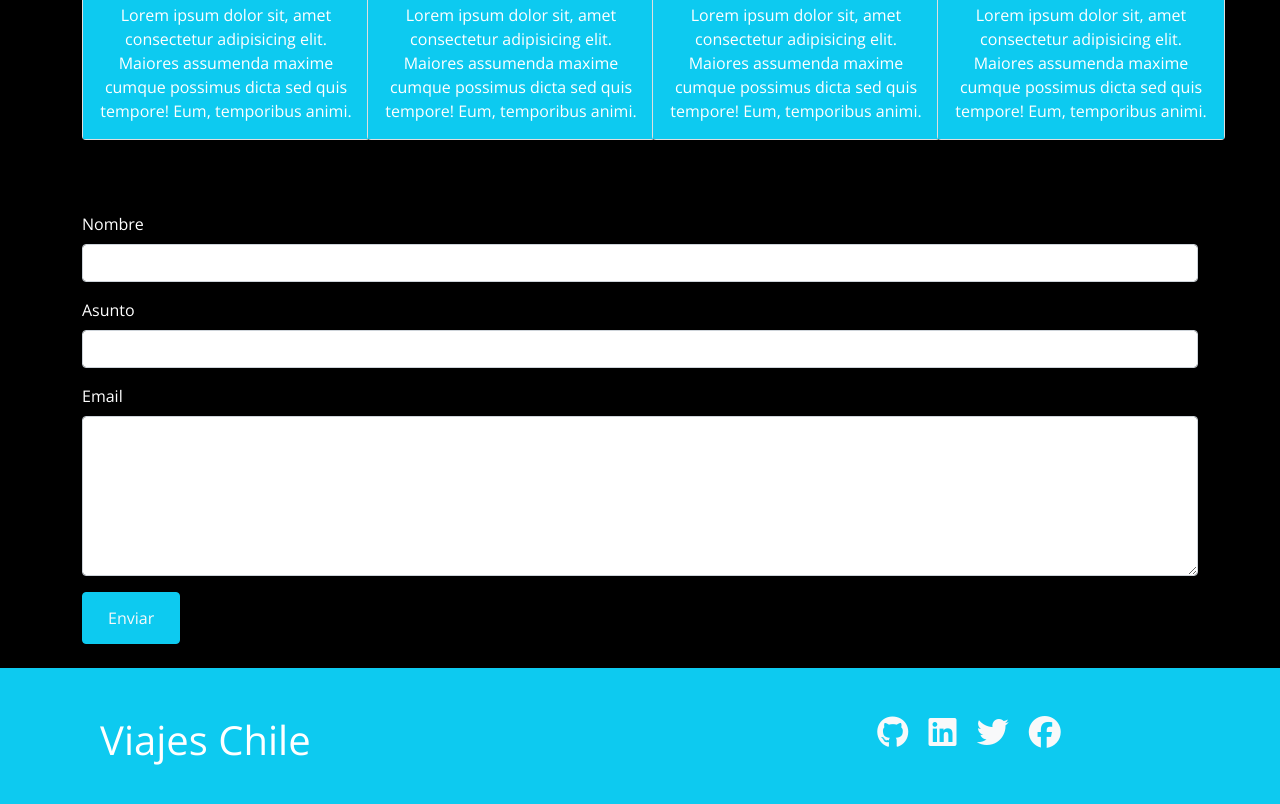
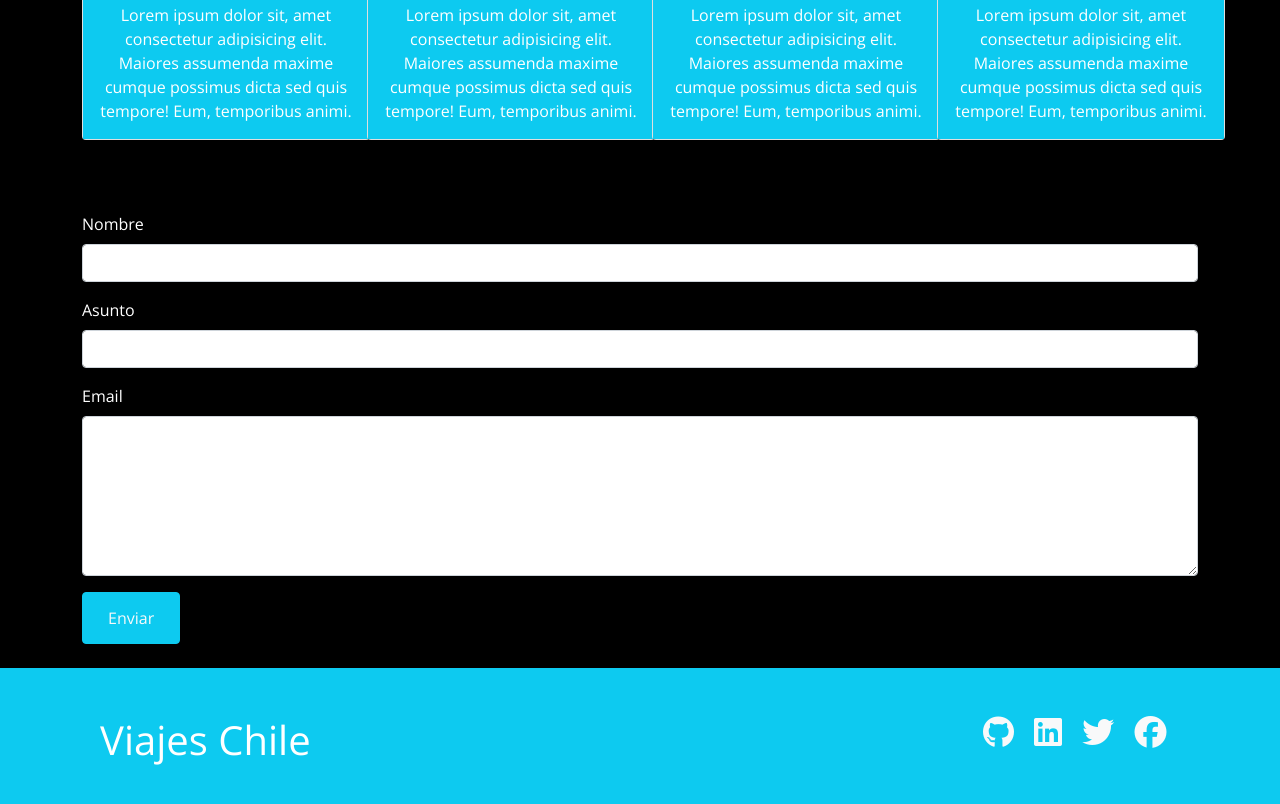
Before and after one commit to Charlie2208/examen_1, a plain HTML site: page index.html in a window 1280 px wide. Shown: the part 1974-2778 px from the top of the page. Drawn offline with nearby package versions, Linux system fonts and the light colour scheme.

Commit message:
footer align

```diff
--- a/index.html
+++ b/index.html
@@ -199,7 +199,7 @@
 
 
     </div>
-      <div class="col-12 col-md-4">
+      <div class="col-12 col-md-4 text-center">
       <a href="http://github.com" target="_blank" rel="noopener noreferrer"><i class="fab fa-github fa-2x text-end mx-2 text-light"></i></a>
       <a href="http://linkedin.com" target="_blank" rel="noopener noreferrer"><i class="fab fa-linkedin fa-2x text-end mx-2 text-light"></i></a>
       <a href="http://twitter.com" target="_blank" rel="noopener noreferrer"></a><i class="fab fa-twitter fa-2x text-end mx-2 text-light"></i>
```
